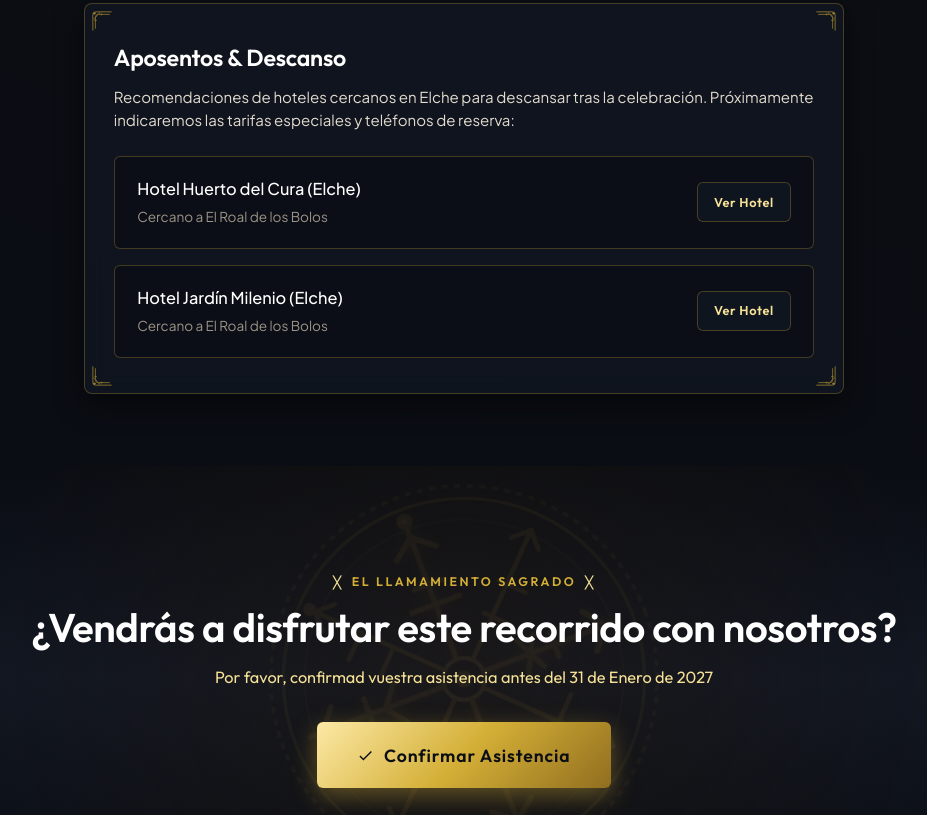
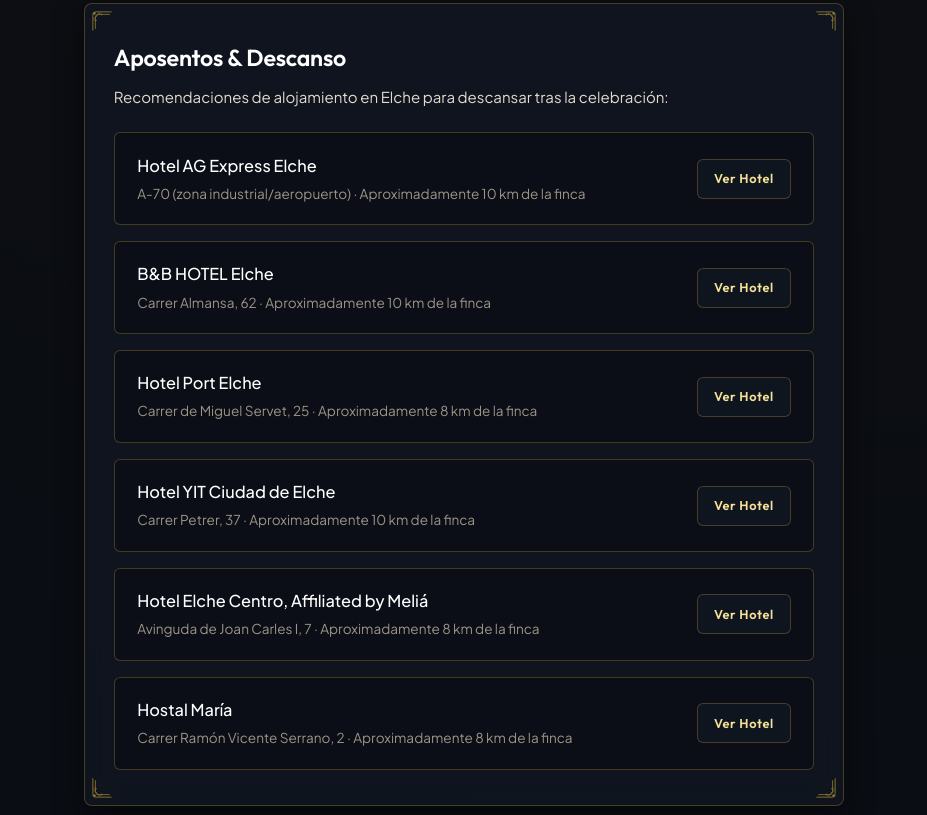
Before and after one commit to naiarayguillermo/boda, a plain HTML site: page src/pages/home.html in a window 1280 px wide. Shown: the part 6345-7160 px from the top of the page, without its empty margins (176-1103 px from the left). Drawn offline with Linux system fonts and the light colour scheme; files that its build step writes are made by us from their sources; files whose address does not match are found by name.

Commit message:
Hoteles y más fotos

```diff
--- a/src/js/config.js
+++ b/src/js/config.js
@@ -96,10 +96,14 @@ const WEDDING_CONFIG = {
   stay: {
     title: "Aposentos & Descanso",
     subtitle: "Hoteles recomendados en Elche",
-    description: "Recomendaciones de hoteles cercanos en Elche para descansar tras la celebración. Próximamente indicaremos las tarifas especiales y teléfonos de reserva:",
+    description: "Recomendaciones de alojamiento en Elche para descansar tras la celebración:",
     hotels: [
-      { name: "Hotel Huerto del Cura (Elche)", note: "A 10 min de la finca" },
-      { name: "Hotel Jardín Milenio (Elche)", note: "A 10 min de la finca" }
+      { name: "Hotel AG Express Elche", note: "A-70 · Aproximadamente 10 km de la finca" },
+      { name: "B&B HOTEL Elche", note: "Carrer Almansa, 62 · Aproximadamente 10 km de la finca" },
+      { name: "Hotel Port Elche", note: "Carrer de Miguel Servet, 25 · Aproximadamente 8 km de la finca" },
+      { name: "Hotel YIT Ciudad de Elche", note: "Carrer Petrer, 37 · Aproximadamente 10 km de la finca" },
+      { name: "Hotel Elche Centro, Affiliated by Meliá", note: "Avinguda de Joan Carles I, 7 · Aproximadamente 8 km de la finca" },
+      { name: "Hostal María", note: "Carrer Ramón Vicente Serrano, 2 · Aproximadamente 8 km de la finca" }
     ]
   },
 
--- a/src/pages/home.html
+++ b/src/pages/home.html
@@ -477,6 +477,12 @@
                       src="images/hombre-9.webp" alt="Idea de atavío para hombre 9" loading="lazy"></button>
                   <button class="atavio-gallery-thumb" type="button" aria-label="Ver idea de atavío de hombre 10"><img
                       src="images/hombre-10.webp" alt="Idea de atavío para hombre 10" loading="lazy"></button>
+                  <button class="atavio-gallery-thumb" type="button" aria-label="Ver idea de atavío de hombre 11"><img
+                      src="images/hombre-11.webp" alt="Idea de atavío para hombre 11" loading="lazy"></button>
+                  <button class="atavio-gallery-thumb" type="button" aria-label="Ver idea de atavío de hombre 12"><img
+                      src="images/hombre-12.webp" alt="Idea de atavío para hombre 12" loading="lazy"></button>
+                  <button class="atavio-gallery-thumb" type="button" aria-label="Ver idea de atavío de hombre 13"><img
+                      src="images/hombre-13.webp" alt="Idea de atavío para hombre 13" loading="lazy"></button>
                 </div>
               </article>
               <article class="atavio-cat-card" data-gallery-category="Mujer">
@@ -591,10 +597,10 @@
             <div class="hotel-list">
               <div class="hotel-item">
                 <div>
-                  <div class="hotel-name">Hotel Huerto del Cura (Elche)</div>
-                  <div class="hotel-sub">Cercano a El Roal de los Bolos</div>
+                  <div class="hotel-name">Hotel AG Express Elche</div>
+                  <div class="hotel-sub">A-70 (zona industrial/aeropuerto) · Aproximadamente 10 km de la finca</div>
                 </div>
-                <a href="https://maps.google.com/?q=Hotel+Huerto+del+Cura+Elche" target="_blank"
+                <a href="https://maps.google.com/?q=Hotel+AG+Express+Elche" target="_blank"
                   rel="noopener noreferrer" class="btn-viking btn-viking-outline"
                   style="min-height: 40px; padding: 0.45rem 1rem; font-size: 0.8rem;">
                   <span>Ver Hotel</span>
@@ -603,10 +609,58 @@
 
               <div class="hotel-item">
                 <div>
-                  <div class="hotel-name">Hotel Jardín Milenio (Elche)</div>
-                  <div class="hotel-sub">Cercano a El Roal de los Bolos</div>
+                  <div class="hotel-name">B&amp;B HOTEL Elche</div>
+                  <div class="hotel-sub">Carrer Almansa, 62 · Aproximadamente 10 km de la finca</div>
                 </div>
-                <a href="https://maps.google.com/?q=Hotel+Jardin+Milenio+Elche" target="_blank"
+                <a href="https://maps.google.com/?q=B%26B+Hotel+Elche+Carrer+Almansa+62" target="_blank"
+                  rel="noopener noreferrer" class="btn-viking btn-viking-outline"
+                  style="min-height: 40px; padding: 0.45rem 1rem; font-size: 0.8rem;">
+                  <span>Ver Hotel</span>
+                </a>
+              </div>
+
+              <div class="hotel-item">
+                <div>
+                  <div class="hotel-name">Hotel Port Elche</div>
+                  <div class="hotel-sub">Carrer de Miguel Servet, 25 · Aproximadamente 8 km de la finca</div>
+                </div>
+                <a href="https://maps.google.com/?q=Hotel+Port+Elche+Carrer+Miguel+Servet+25" target="_blank"
+                  rel="noopener noreferrer" class="btn-viking btn-viking-outline"
+                  style="min-height: 40px; padding: 0.45rem 1rem; font-size: 0.8rem;">
+                  <span>Ver Hotel</span>
+                </a>
+              </div>
+
+              <div class="hotel-item">
+                <div>
+                  <div class="hotel-name">Hotel YIT Ciudad de Elche</div>
+                  <div class="hotel-sub">Carrer Petrer, 37 · Aproximadamente 10 km de la finca</div>
+                </div>
+                <a href="https://maps.google.com/?q=Hotel+YIT+Ciudad+de+Elche+Carrer+Petrer+37" target="_blank"
+                  rel="noopener noreferrer" class="btn-viking btn-viking-outline"
+                  style="min-height: 40px; padding: 0.45rem 1rem; font-size: 0.8rem;">
+                  <span>Ver Hotel</span>
+                </a>
+              </div>
+
+              <div class="hotel-item">
+                <div>
+                  <div class="hotel-name">Hotel Elche Centro, Affiliated by Meliá</div>
+                  <div class="hotel-sub">Avinguda de Joan Carles I, 7 · Aproximadamente 8 km de la finca</div>
+                </div>
+                <a href="https://maps.google.com/?q=Hotel+Elche+Centro+Affiliated+by+Melia" target="_blank"
+                  rel="noopener noreferrer" class="btn-viking btn-viking-outline"
+                  style="min-height: 40px; padding: 0.45rem 1rem; font-size: 0.8rem;">
+                  <span>Ver Hotel</span>
+                </a>
+              </div>
+
+              <div class="hotel-item">
+                <div>
+                  <div class="hotel-name">Hostal María</div>
+                  <div class="hotel-sub">Carrer Ramón Vicente Serrano, 2 · Aproximadamente 8 km de la finca</div>
+                </div>
+                <a href="https://maps.google.com/?q=Hostal+Maria+Carrer+Ramon+Vicente+Serrano+2+Elche" target="_blank"
                   rel="noopener noreferrer" class="btn-viking btn-viking-outline"
                   style="min-height: 40px; padding: 0.45rem 1rem; font-size: 0.8rem;">
                   <span>Ver Hotel</span>
```
Also changed, not shown: src/images/hombre-11.webp (added), src/images/hombre-12.webp (added), src/images/hombre-13.webp (added).
